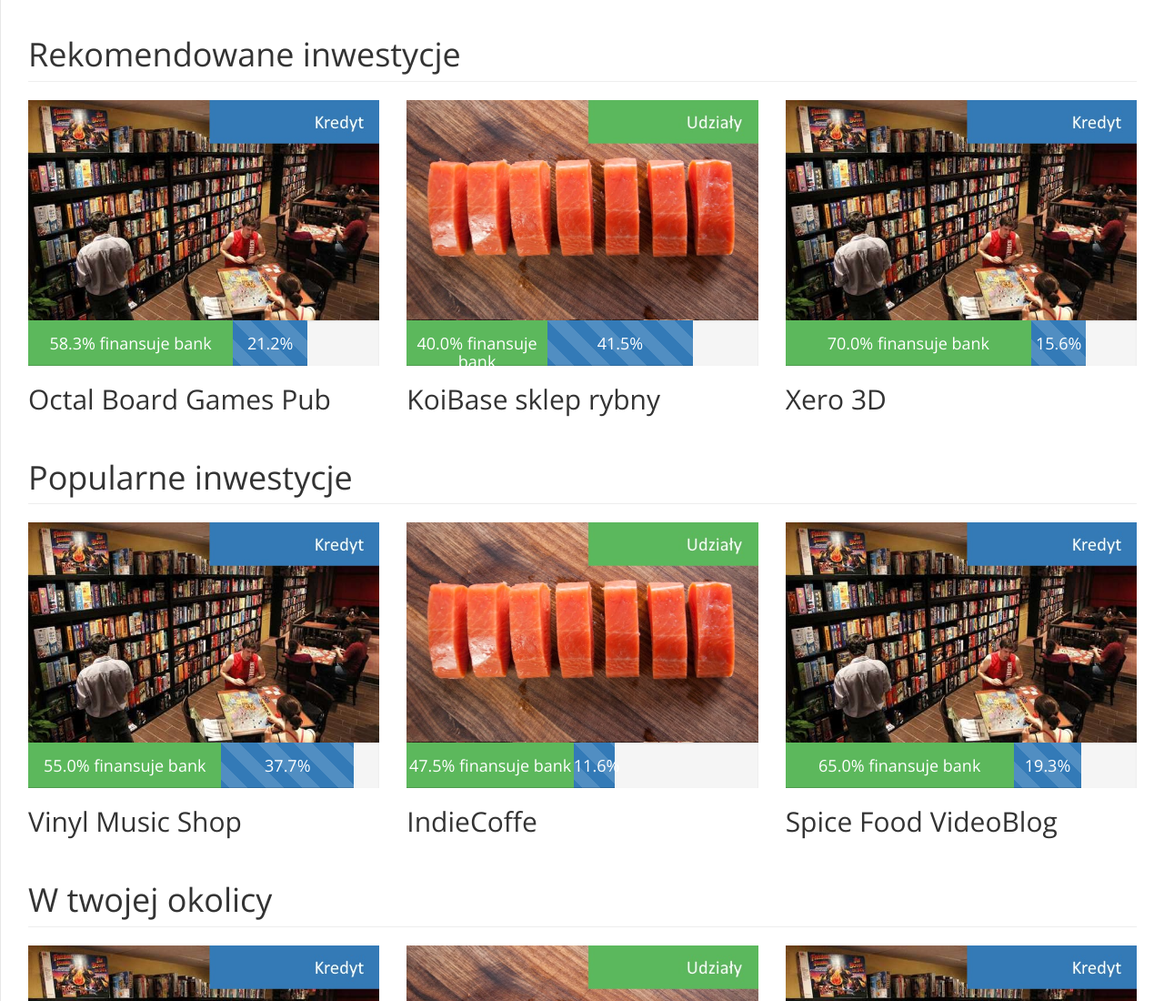
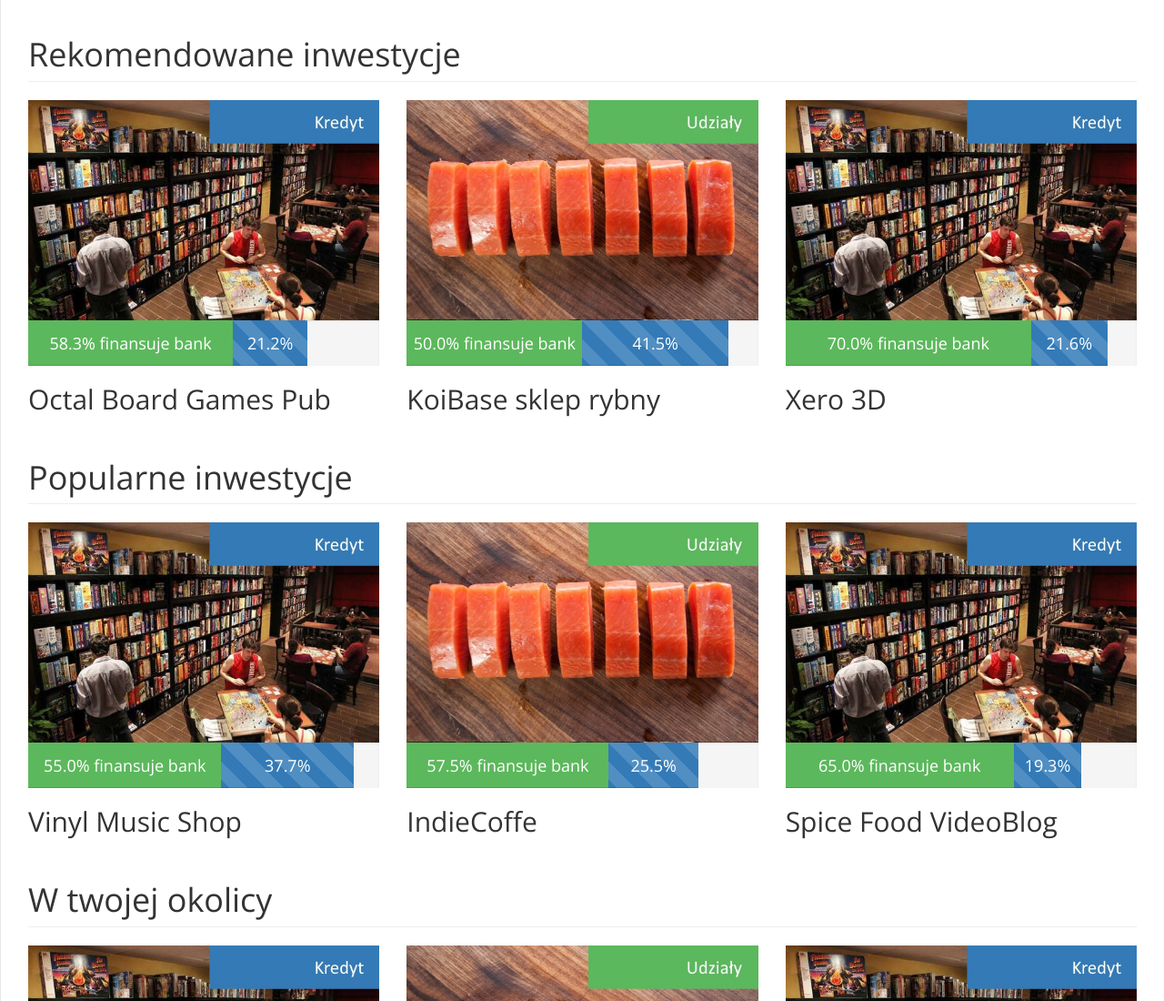
Before and after one commit to PiotrSliwa/bankitup, a website: page pages/index.html in a window 1280 px wide. Shown: the top 1100 px of the page at 91% size. Drawn offline with nearby package versions, Linux system fonts and the light colour scheme.

Commit message:
percents fixed

```diff
--- a/pages/index.html
+++ b/pages/index.html
@@ -64,7 +64,7 @@
                     <div class="row">
                         <div class="col-lg-12">
                             <div class="progress progress-financing">
-                                <div class="progress-bar progress-bar-success" style="width: 40.0%"><div>40.0% finansuje bank</div></div>
+                                <div class="progress-bar progress-bar-success" style="width: 50.0%"><div>50.0% finansuje bank</div></div>
                                 <div class="progress-bar progress-bar-primar progress-bar-striped" style="width: 41.5%"><div>41.5%</div></div>
                             </div>
                         </div>
@@ -79,7 +79,7 @@
                         <div class="col-lg-12">
                             <div class="progress progress-financing">
                                 <div class="progress-bar progress-bar-success" style="width: 70.0%"><div>70.0% finansuje bank</div></div>
-                                <div class="progress-bar progress-bar-primar progress-bar-striped" style="width: 15.6%"><div>15.6%</div></div>
+                                <div class="progress-bar progress-bar-primar progress-bar-striped" style="width: 21.6%"><div>21.6%</div></div>
                             </div>
                         </div>
                         <h2 class="col-lg-12 title">Xero 3D</h2>
@@ -111,8 +111,8 @@
                     <div class="row">
                         <div class="col-lg-12">
                             <div class="progress progress-financing">
-                                <div class="progress-bar progress-bar-success" style="width: 47.5%"><div>47.5% finansuje bank</div></div>
-                                <div class="progress-bar progress-bar-primar progress-bar-striped" style="width: 11.6%"><div>11.6%</div></div>
+                                <div class="progress-bar progress-bar-success" style="width: 57.5%"><div>57.5% finansuje bank</div></div>
+                                <div class="progress-bar progress-bar-primar progress-bar-striped" style="width: 25.5%"><div>25.5%</div></div>
                             </div>
                         </div>
                         <h2 class="col-lg-12 title">IndieCoffe</h2>
```
